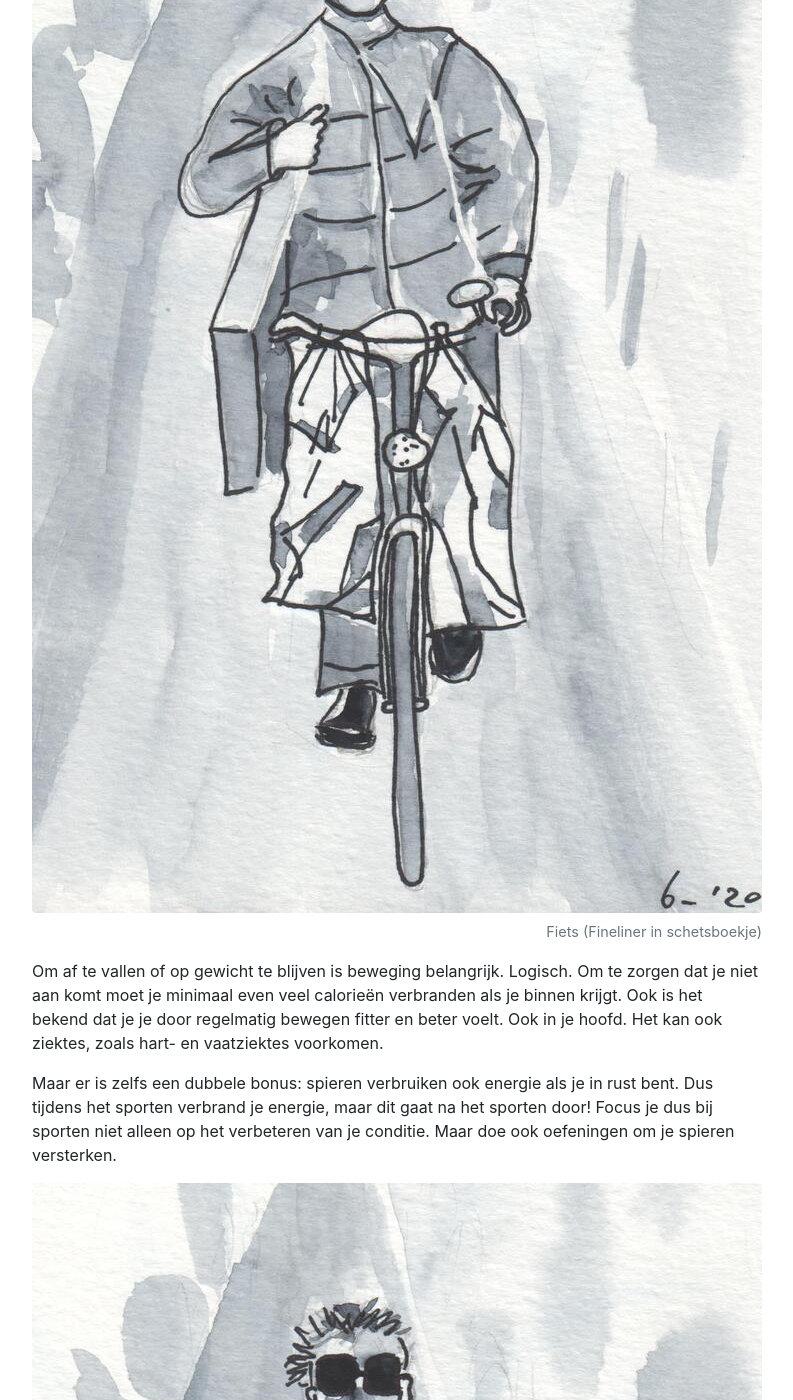
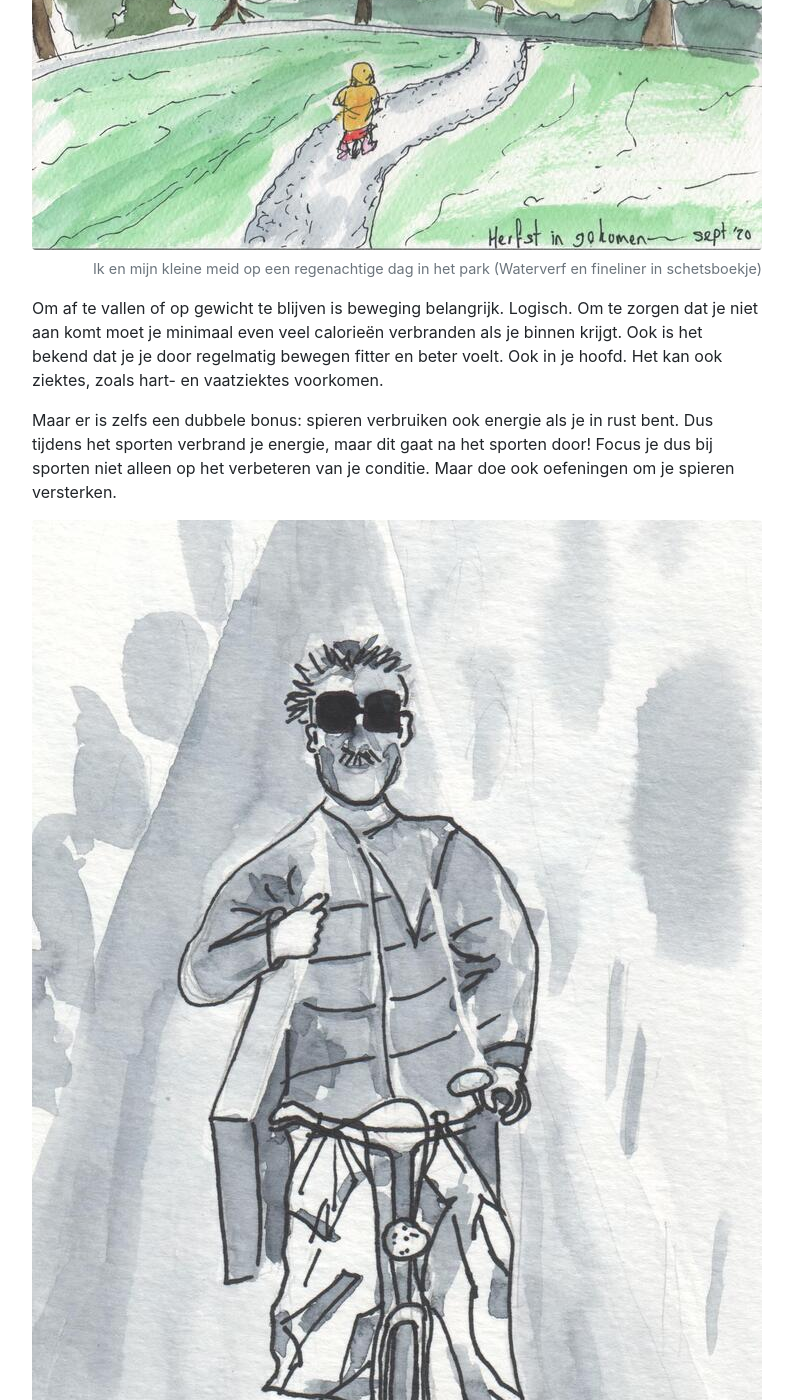
Before and after one commit to BaasLimited/baasovereten.github.io, a Jekyll site: the page built from _posts/2020-10-07-meer-bewegen.md, in a window 1280 px wide and 1400 px high, scrolled down 486 px. Shown: the whole window, without its empty margins (243-1036 px from the left). Built offline with Jekyll 4.4.1, drawn with Linux system fonts in a browser that asks for light colours; some web fonts are replaced; a script that is not in the unit is left out; comment, search, counter and statistics services are not loaded; some of the changed text lies outside the part shown.

Commit message:
Update 2020-10-07-meer-bewegen.md

```diff
--- a/_posts/2020-10-07-meer-bewegen.md
+++ b/_posts/2020-10-07-meer-bewegen.md
@@ -3,8 +3,8 @@
 date:       2020-10-21 9:00:00 +0200
 tags:       ["Over bewegen", "Over afvallen"]
 category:   "over-bewegen"
-image:      /uploads/fietsen.jpg
-caption:    "Fiets (Fineliner in schetsboekje)"
+image:      /uploads/herfst.jpg
+caption:    "Ik en mijn kleine meid op een regenachtige dag in het park (Waterverf en fineliner in schetsboekje)"
 excerpt:    "Volgens de beweegrichtinglijnen moeten we ontzettend veel te bewegen. Met alleen sporten kom je er niet en vind ik ook moeilijk vol te houden. Probeer zoveel mogelijk beweging in je dagelijks leven in te passen. Eenmaal in de routine ingebakken kost het veel minder moeite!"
 published:  true
 ---
@@ -36,7 +36,7 @@
 
 Pak de trap in plaats van de lift. Nu met Corona is het sowieso geen goed idee om een lift in te stappen, maar dat terzijde. Als het corona technisch veilis is en moet je naar verdieping vijf of hoger? En vind je dat nog wat teveel van het goede? Loop dan naar de derde verdieping en pak de lift voor de laatste paar verdiepingen. Je hebt zo toch weer flink wat treden meegepakt. Als je geen sporter bent, is de trap oplopen best vermoeiend (je meent het ;)). Sommige mensen vinden dat rode hoofd en dat hijgen gênant en nemen daarom de lift. Doe dit niet, maar pas je tempo aan. Ga lekker langzaam omhoog. Het lijkt alsof het veel tijd kost, maar het valt mee. Wachten op de lift kost ook tijd. Ongemerkt gaat elke dag het traplopen makkelijker en voor je het weet ren je als een ware gazelle naar boven!
 
-{% include image.html url="/uploads/herfst.jpg" description="Ik en mijn kleine meid op een regenachtige dag in het park (waterverf en fineliner in schetsboekje)" %}
+{% include image.html url="/uploads/fiets.jpg" description="Fiets (fineliner in schetsboekje)" %}
 
 ## Neem de fiets
 
```
